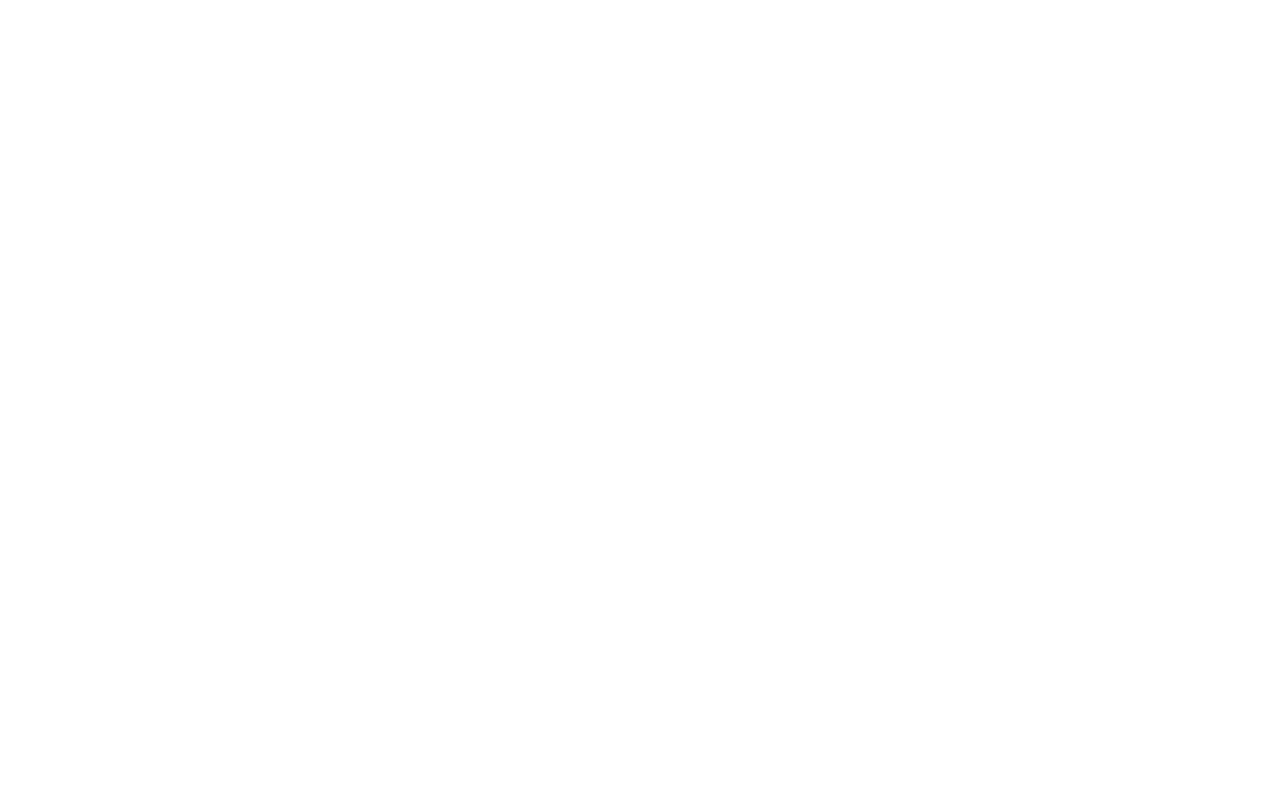
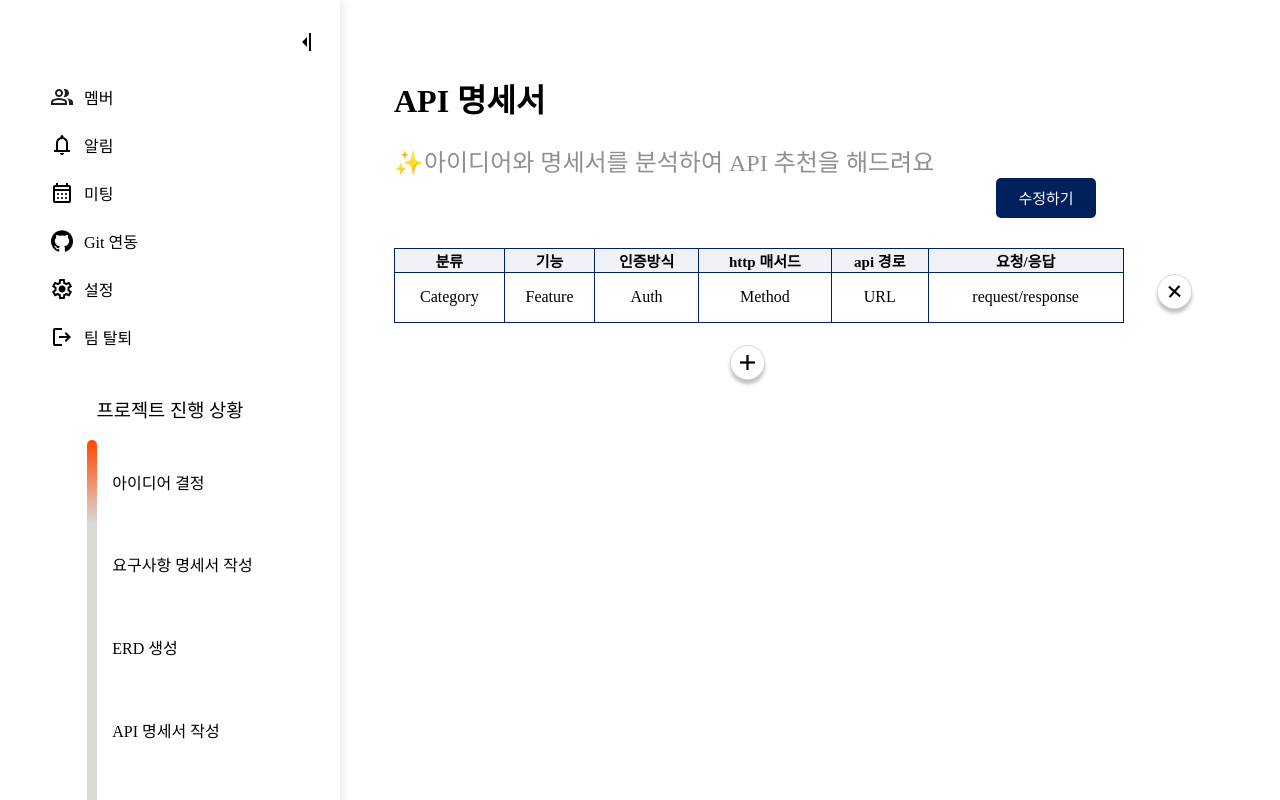
Before and after one commit to PJA-ProJect-Assistant/pja_frontend, a React (Vite) app in the folder pja/: page /apipage in a window 1280 px wide. Before the commit this address had no page. Shown: the top 800 px of the page. Built offline with nearby package versions, Linux system fonts and the light colour scheme.

Commit message:
feat: api 명세서 페이지 ui 구현

```diff
--- a/pja/src/Rotuer.tsx
+++ b/pja/src/Rotuer.tsx
@@ -1,5 +1,6 @@
 import { Routes, Route, Navigate } from "react-router-dom";
 import MainPage from "./pages/mainpage/MainPage";
+import ApiPage from "./pages/mainpage/ApiPage";
 import LoginPage from "./pages/loginpage/LoginPage";
 import OAuth2Success from "./pages/loginpage/success/OAuth2SuccessPage";
 import FindIdPage from "./pages/loginpage/findid/FindIdPage";
@@ -18,6 +19,7 @@
       {/* 공개 라우트 */}
       <Route path="/login" element={<LoginPage />} />
       <Route path="/main" element={<MainPage />} />
+      <Route path="/apipage" element={<ApiPage />} />
       <Route path="/signup" element={<SignupPage />} />
       <Route path="/find-id" element={<FindIdPage />} />
       <Route path="/find-pw" element={<FindPwPage />} />
--- /dev/null
+++ b/pja/src/pages/mainpage/ApiPage.css
@@ -0,0 +1,74 @@
+.api-wrapper {
+  display: flex;
+}
+.api-main {
+  flex: 1;
+  padding: 54px;
+}
+.api-alert {
+  display: flex;
+  color: #909090;
+  font-size: 24px;
+}
+.api-table {
+  width: 100%;
+  margin-top: 30px;
+  border-collapse: collapse; /*셀 경계 중첩 제거*/
+}
+.api-table th,
+.api-table td {
+  border: 1px solid #00205b;
+  text-align: center;
+}
+.api-table-title {
+  font-weight: bold;
+  font-size: 15px;
+  background-color: #f0f2f7;
+}
+
+.api-add-button {
+  display: block;
+  margin: 20px auto;
+  background-color: transparent;
+  cursor: pointer;
+  width: 50px;
+  height: 50px;
+  border: none;
+}
+.api-add-button img {
+  /* object-fit: contain; */
+}
+
+.api-delete-row-button {
+  background-color: transparent;
+  border: none;
+  cursor: pointer;
+  align-items: center;
+  justify-content: center;
+}
+
+.no-border {
+  border: none !important;
+}
+
+.api-button-group {
+  display: flex;
+  justify-content: flex-end;
+  padding-right: 130px;
+}
+.api-edit-button {
+  background-color: #00205b;
+  color: white;
+  border-radius: 5px;
+  width: 100px;
+  height: 40px;
+  border: none;
+  cursor: pointer;
+  font-size: 15px;
+}
+
+.api-edit-input {
+  border: none;
+  outline: none;
+  padding: 4px;
+}
--- /dev/null
+++ b/pja/src/pages/mainpage/ApiPage.tsx
@@ -0,0 +1,151 @@
+import { useState } from "react";
+import WsSidebar from "../../components/sidebar/WsSidebar";
+import "./ApiPage.css";
+import plusIcon from "../../assets/img/plus.png";
+import minusIcon from "../../assets/img/minus.png";
+
+const ApiPage = () => {
+  //타입 명시
+  type ApiRow = {
+    id: number;
+    category: string;
+    feature: string;
+    auth: string;
+    method: string;
+    url: string;
+    io: string;
+  };
+
+  /*테이블 데이터를 배열 형태로 저장*/
+  const [rows, setRows] = useState<ApiRow[]>([
+    {
+      id: Date.now(), // 고유 id 추가
+      category: "Category",
+      feature: "Feature",
+      auth: "Auth",
+      method: "Method",
+      url: "URL",
+      io: "request/response",
+    },
+  ]);
+
+  // 행 추가
+  const handleAddRow = () => {
+    const newRow = {
+      id: Date.now(), // 고유한 id 부여
+      category: "",
+      feature: "",
+      auth: "",
+      method: "",
+      url: "",
+      io: "",
+    };
+    setRows([...rows, newRow]);
+  };
+
+  // 해당 행 삭제
+  // row.id !== id 로 해당 id만 제거
+  const handleDeleteRow = (id: number) => {
+    if (rows.length === 1) {
+      alert("최소 1개의 행은 있어야 합니다!");
+      return;
+    }
+    setRows(rows.filter((row) => row.id !== id));
+  };
+
+  //수정하기 버튼 클릭 시 input으로 변경
+  const [isEditMode, setIsEditMode] = useState(false);
+
+  const toggleEditMode = () => {
+    setIsEditMode(!isEditMode);
+  };
+  //셀 내용 변경
+  const handleChange = (
+    id: number,
+    field: keyof Omit<ApiRow, "id">,
+    value: string
+  ) => {
+    const updateRows = rows.map((row) =>
+      row.id === id ? { ...row, [field]: value } : row
+    );
+    setRows(updateRows);
+  };
+
+  return (
+    <div>
+      <div className="api-wrapper">
+        <WsSidebar />
+        <div className="api-main">
+          <h1 className="api-title">API 명세서</h1>
+          <div className="api-alert">
+            ✨아이디어와 명세서를 분석하여 API 추천을 해드려요
+          </div>
+          <div className="api-button-group">
+            <button className="api-edit-button" onClick={toggleEditMode}>
+              {isEditMode ? "수정완료" : "수정하기"}
+            </button>
+          </div>
+          <table className="api-table">
+            <thead>
+              <tr>
+                <th className="api-table-title">분류</th>
+                <th className="api-table-title">기능</th>
+                <th className="api-table-title">인증방식</th>
+                <th className="api-table-title">http 매서드</th>
+                <th className="api-table-title">api 경로</th>
+                <th className="api-table-title">요청/응답</th>
+
+                {/* ✅ 삭제 버튼 칼럼 */}
+              </tr>
+            </thead>
+            <tbody>
+              {rows.map((row) => (
+                <tr key={row.id}>
+                  {["category", "feature", "auth", "method", "url", "io"].map(
+                    (field) => (
+                      <td className="api-table-content" key={field}>
+                        {isEditMode ? (
+                          <input
+                            type="text"
+                            value={row[field as keyof Omit<ApiRow, "id">]}
+                            onChange={(e) =>
+                              handleChange(
+                                row.id,
+                                field as keyof Omit<ApiRow, "id">,
+                                e.target.value
+                              )
+                            }
+                            className="api-edit-input"
+                          />
+                        ) : (
+                          row[field as keyof Omit<ApiRow, "id">]
+                        )}
+                      </td>
+                    )
+                  )}
+
+                  <td className="api-table-content no-border">
+                    <button
+                      className="api-delete-row-button"
+                      onClick={() => handleDeleteRow(row.id)}
+                    >
+                      <img src={minusIcon} alt="삭제" />
+                    </button>
+                  </td>
+                </tr>
+              ))}
+            </tbody>
+          </table>
+
+          <div className="api-button-group">
+            <button className="api-add-button" onClick={handleAddRow}>
+              <img src={plusIcon} alt="plusIcon" />
+            </button>
+          </div>
+        </div>
+      </div>
+    </div>
+  );
+};
+
+export default ApiPage;
```
Also changed, not shown: pja/src/assets/img/minus.png (added), pja/src/assets/img/plus.png (added).
